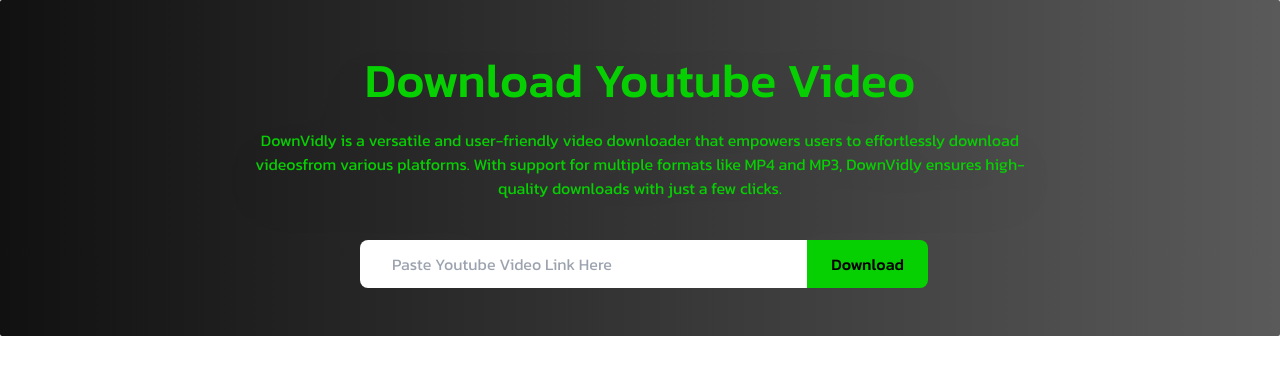
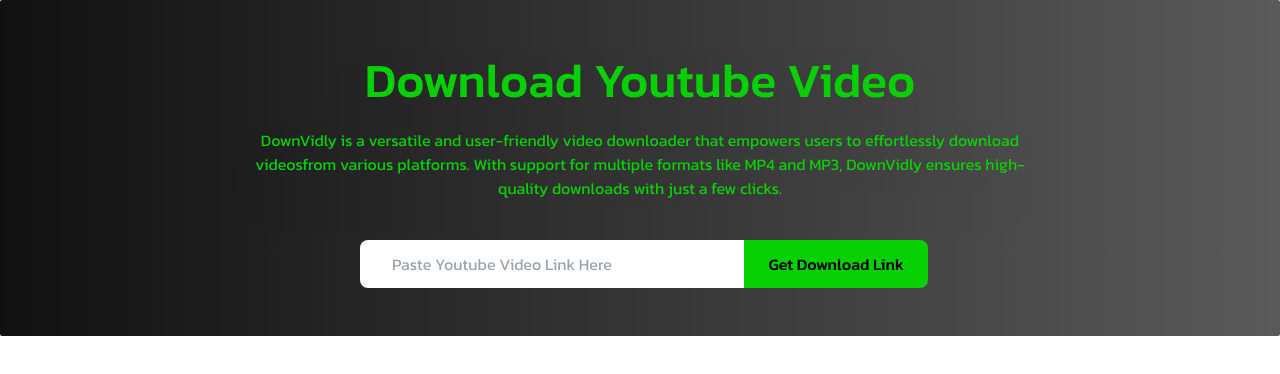
Before and after one commit to imalriyad/downVidly, a Next.js app: page /components/hero in a window 1280 px wide. Shown: the top 374 px of the page. Built offline with nearby package versions, Linux system fonts and the light colour scheme; no server answers.

Commit message:
Update page.js

```diff
--- a/app/components/hero/page.js
+++ b/app/components/hero/page.js
@@ -102,7 +102,7 @@
         {loading ? (
           <div className="flex items-center">
             <span className="loader mr-2"></span> {/* Loader animation */}
-            Downloading...
+            Download starting...
           </div>
         ) : (
           "Download"
@@ -129,7 +129,7 @@
               onClick={handleVideoInfo}
               className="px-6 py-3 bg-primary-color lg:w-auto w-full text-black lg:rounded-r-lg lg:rounded-l-none lg:mt-0 md:mt-4 mt-3 rounded-lg font-medium lg:absolute right-0"
             >
-              Download
+              Get Download Link
             </button>
           </div>
         )}
```
